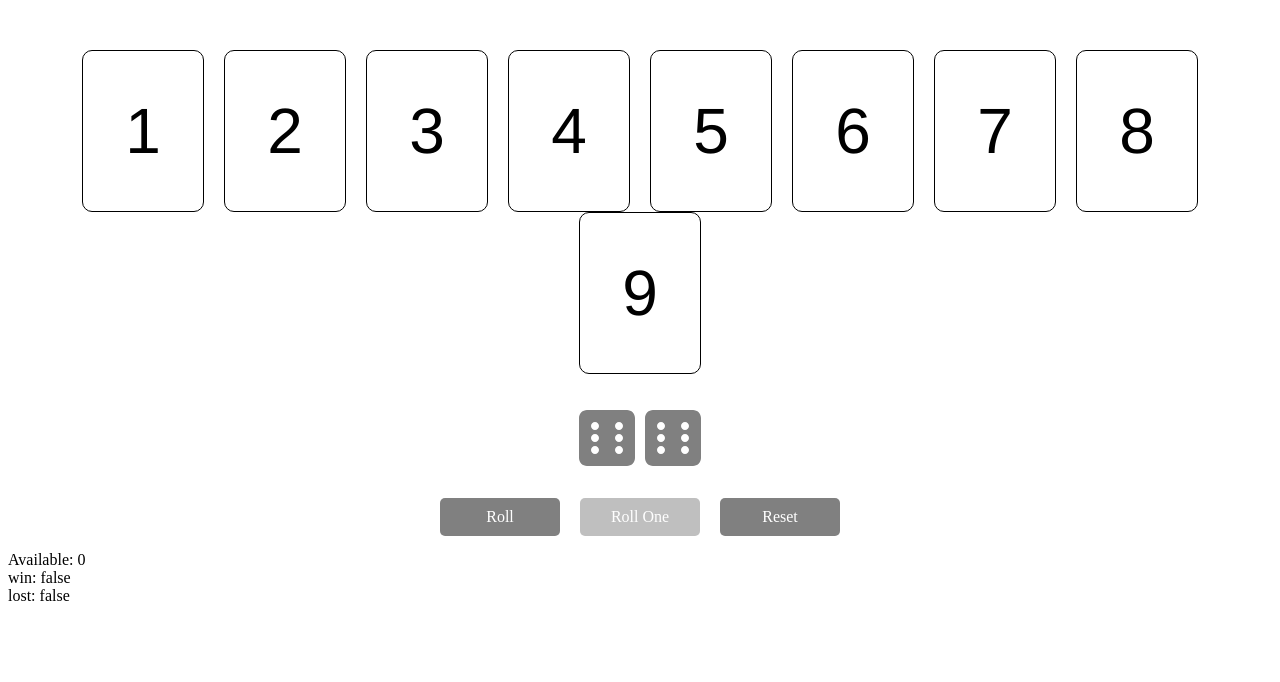
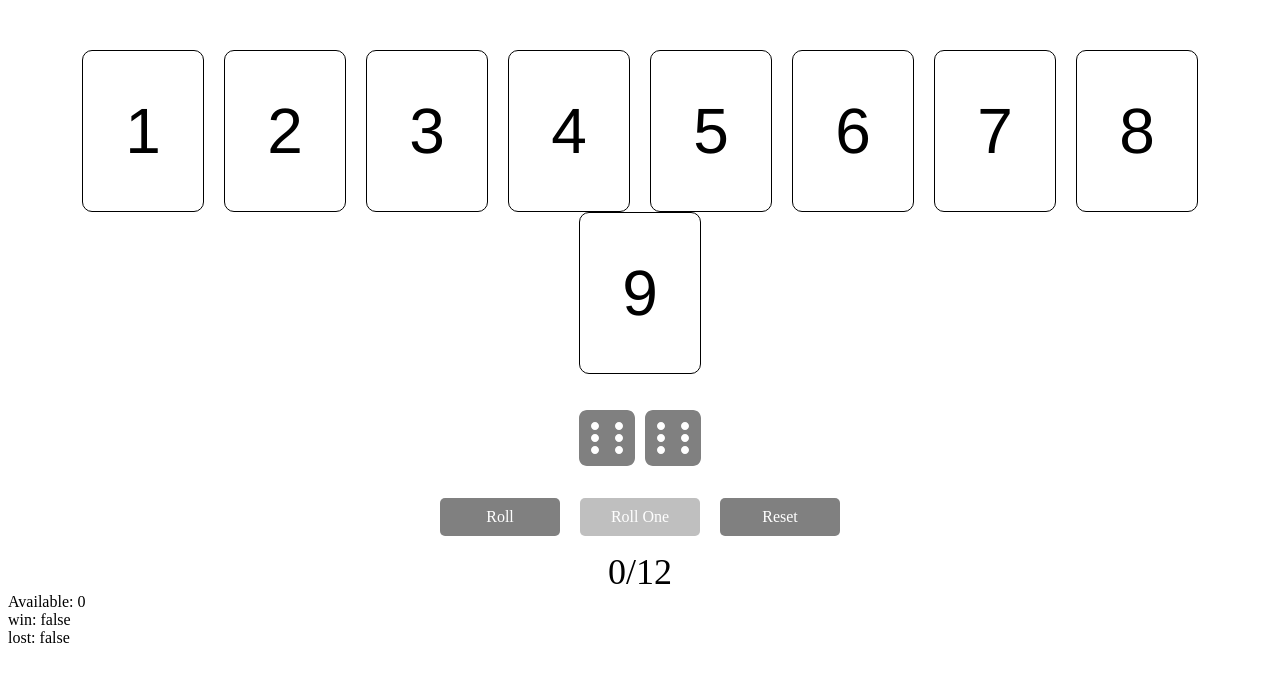
Before and after one commit to nbar1/shut-the-box, a React (Create React App) app: page / in a window 1280 px wide. Shown: the top 682 px of the page. Built offline with nearby package versions, Linux system fonts and the light colour scheme.

Commit message:
Add credits left, fix game win indicator, disable buttons on win

```diff
--- a/src/RootContext.js
+++ b/src/RootContext.js
@@ -30,13 +30,15 @@ export const Provider = ({ children }) => {
 
 		if (cardsClosed[card] === true) return;
 
-		setCardsClosed({ ...cardsClosed, [card]: true });
+		let newCards = { ...cardsClosed, [card]: true };
+
+		setCardsClosed(newCards);
 
 		let newCredit = availableCredit - card;
 
 		setAvailableCredit(newCredit);
 
-		if (isGameWon(newCredit) === true) setGameWon(true);
+		if (isGameWon(newCredit, newCards) === true) setGameWon(true);
 
 		if (isGameLost() === true) setGameLost(true);
 	};
@@ -56,12 +58,12 @@ export const Provider = ({ children }) => {
 	 * @param {number} availableCredit
 	 * @returns {bool}
 	 */
-	const isGameWon = availableCredit => {
+	const isGameWon = (availableCredit, newCards) => {
 		if (availableCredit !== 0) return false;
 
 		let isWon = true;
 
-		Object.values(cardsClosed).forEach(value => {
+		Object.values(newCards).forEach(value => {
 			if (isWon === true && value === false) isWon = false;
 		});
 
--- a/src/components/Dice/index.js
+++ b/src/components/Dice/index.js
@@ -8,12 +8,6 @@ import Die from './Die';
 const DiceWrapper = styled.div`
 	margin-top: 25px;
 	text-align: center;
-
-	${props =>
-		props.isDisabled &&
-		css`
-			opacity: 0.3;
-		`}
 `;
 
 const ButtonsWrapper = styled.div`
@@ -38,11 +32,15 @@ const Button = styled.div`
 		`}
 `;
 
+const AvailableCredit = styled.div`
+	font-size: 36px;
+`;
+
 const Dice = () => {
 	const [die1, setDie1] = useState(6);
 	const [die2, setDie2] = useState(6);
 	const [isRollingOneDie, setIsRollingOneDie] = useState(false);
-	const { setAvailableCredit, availableCredit, canRollOneDie, resetGame } = useContext(RootContext);
+	const { setAvailableCredit, availableCredit, canRollOneDie, resetGame, gameWon } = useContext(RootContext);
 
 	/**
 	 * rollDice
@@ -103,13 +101,15 @@ const Dice = () => {
 			<Die number={die1} />
 			{!isRollingOneDie && <Die number={die2} />}
 			<ButtonsWrapper>
-				<Button onClick={() => rollDice()} isDisabled={availableCredit !== 0}>
+				<Button onClick={() => rollDice()} isDisabled={availableCredit !== 0 || gameWon}>
 					Roll
 				</Button>
-				<Button onClick={() => rollOneDie()} isDisabled={canRollOneDie() === false || availableCredit !== 0}>
+				<Button
+					onClick={() => rollOneDie()}
+					isDisabled={canRollOneDie() === false || availableCredit !== 0 || gameWon}
+				>
 					Roll One
 				</Button>
-
 				<Button
 					onClick={() => {
 						resetGame();
@@ -119,6 +119,9 @@ const Dice = () => {
 					Reset
 				</Button>
 			</ButtonsWrapper>
+			<AvailableCredit>
+				{availableCredit}/{isRollingOneDie ? die1 : die1 + die2}
+			</AvailableCredit>
 		</DiceWrapper>
 	);
 };
```
Also changed, not shown: 1 other file (tests, documents, lock files or other folders).
